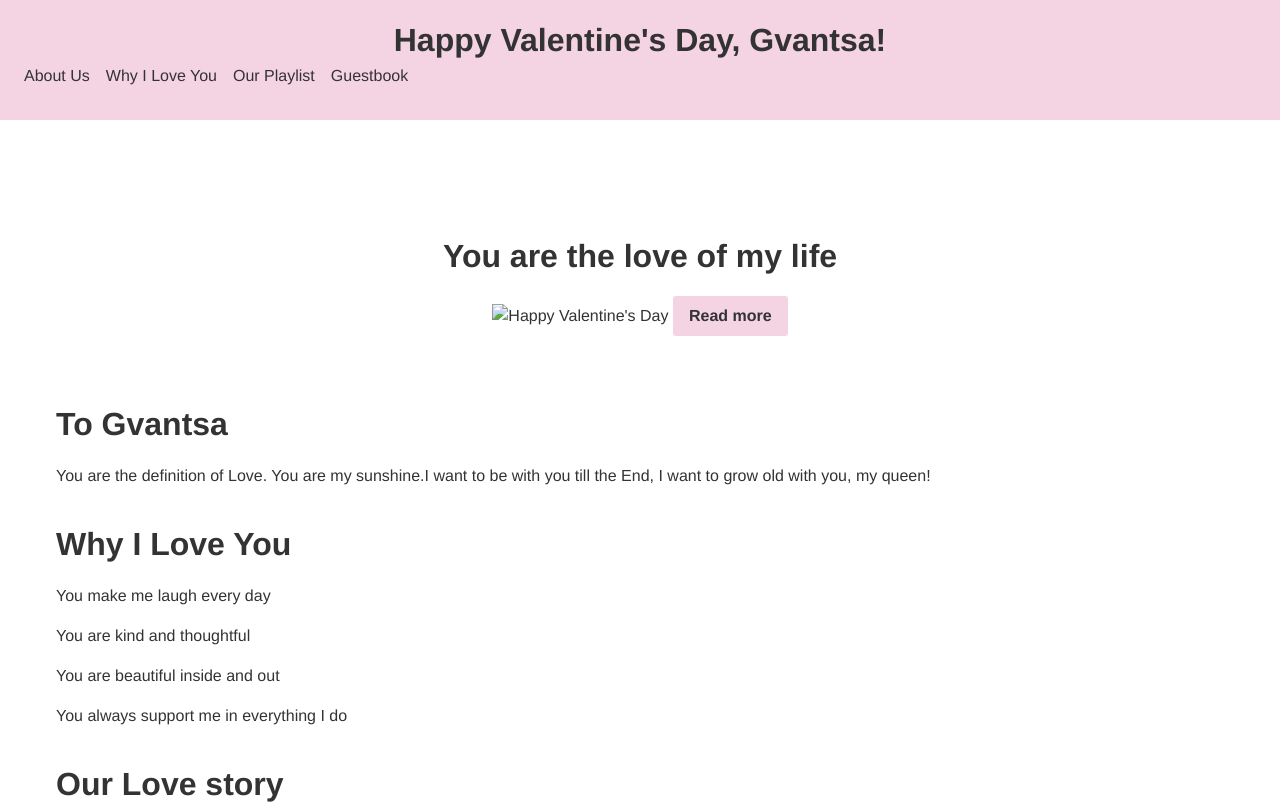
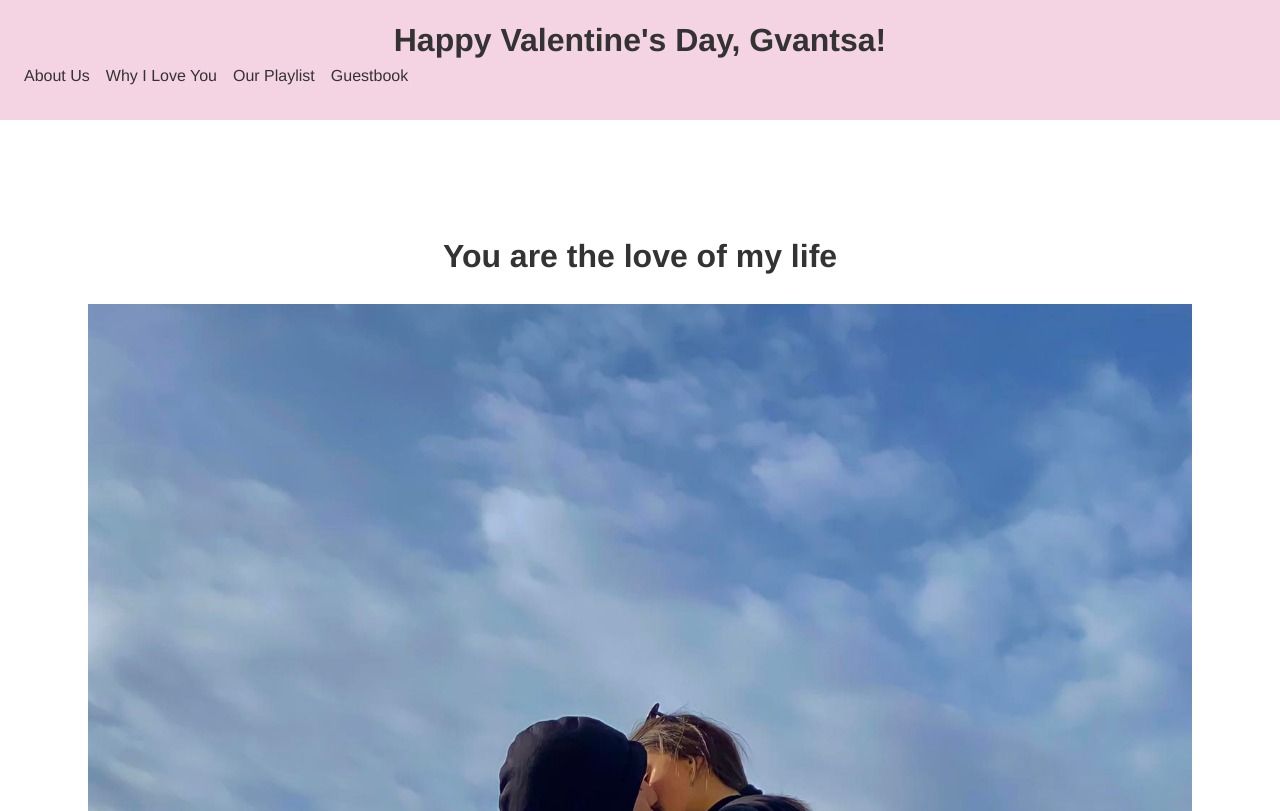
Before and after one commit to Dito572/Valentine, a plain HTML site: page index.html in a window 1280 px wide. Shown: the top 811 px of the page. Drawn offline with Linux system fonts and the light colour scheme; the site is published under a folder, as on GitHub Pages, so addresses that start at the root find nothing.

Commit message:
Update index.html

```diff
--- a/index.html
+++ b/index.html
@@ -21,7 +21,7 @@
   <main>
     <section id="hero">
       <h2>You are the love of my life</h2>
-      <img src='/assets/DG.jpg' alt="Happy Valentine's Day">
+      <img src='assets/DG.jpg' alt="Happy Valentine's Day">
       <a href="#love" class="button">Read more</a>
     </section>
 
```
